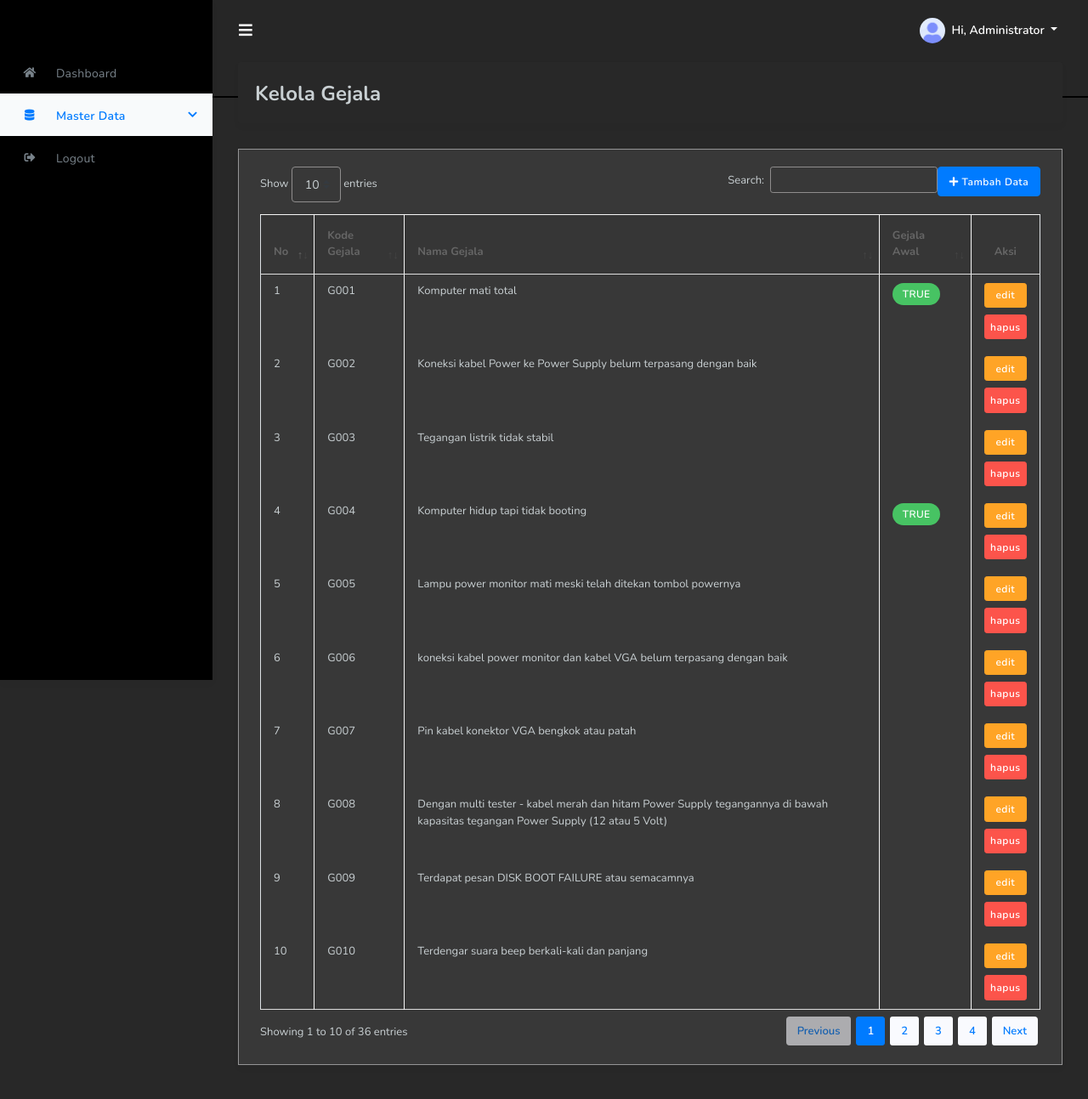
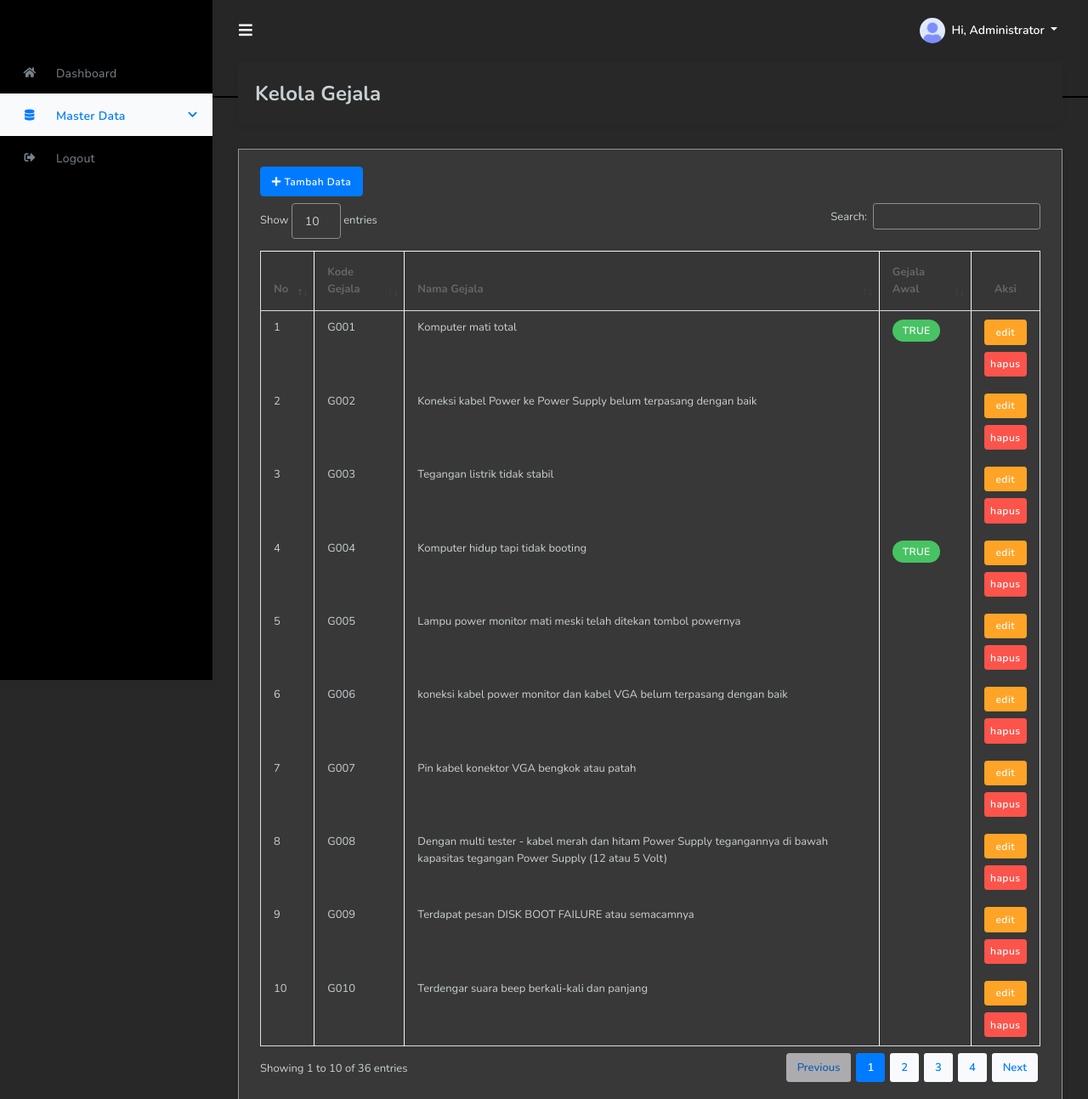
Before and after one commit to krisnamic/Expert-Fix-Me, a CodeIgniter app: page /database/index.php/gejala/index in a window 1280 px wide. Shown: the top 1293 px of the page at 85% size. Run offline with CodeIgniter, Linux system fonts and the light colour scheme; a user stored in the database is signed in; data comes from the database, SQL or seed files in the repository; some libraries are stand-ins or nearby versions.

Commit message:
fix button float

```diff
--- a/assets/css/style.css
+++ b/assets/css/style.css
@@ -1864,7 +1864,7 @@
 	/* box-shadow: 0 2px 6px #acb5f6; */
 	background-color: #007BFF;
 	border-color: #007BFF;
-	float: right;
+	/* float: right; */
 }
 .btn-primary:focus,
 .btn-primary.disabled:focus {
```
